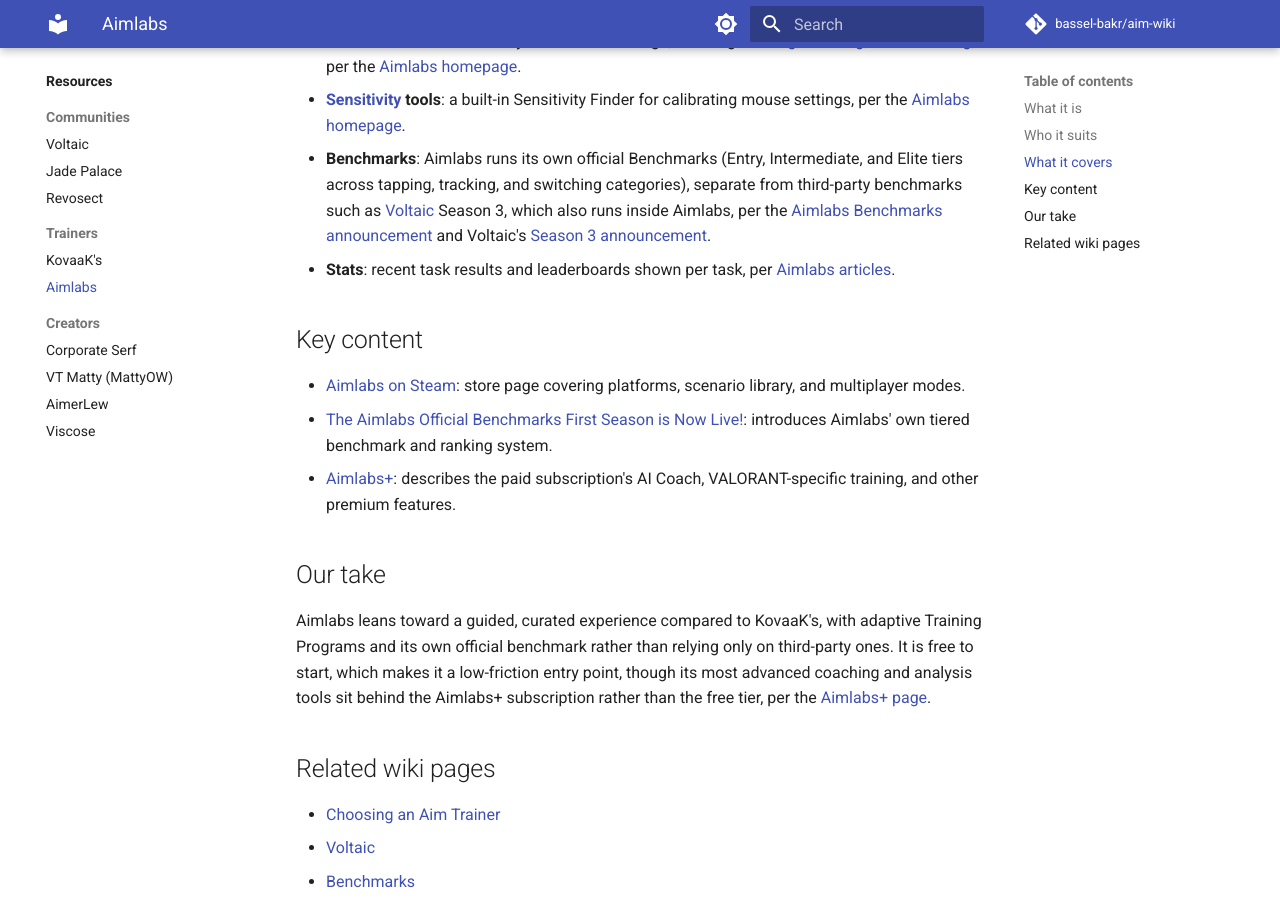
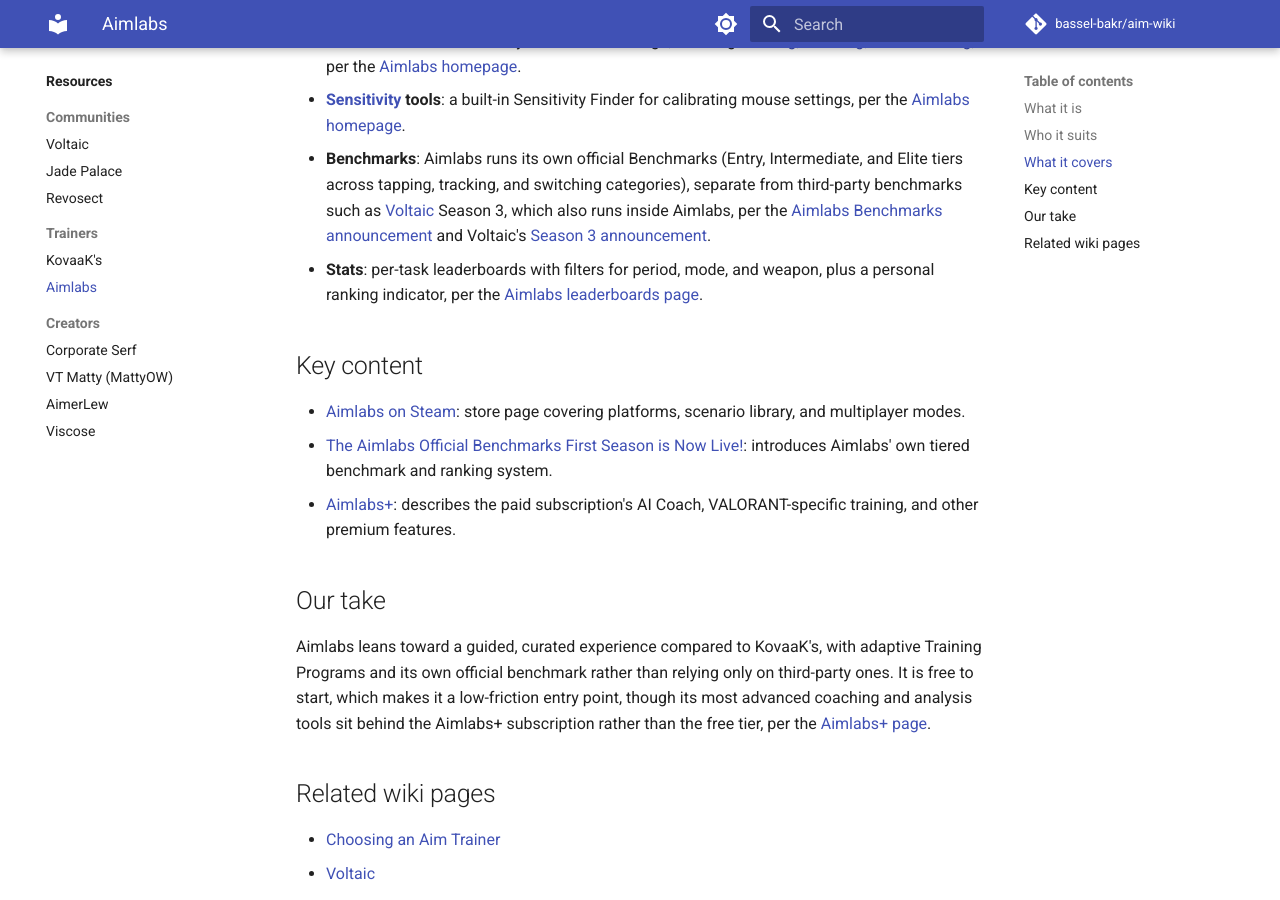
Before and after one commit to Bassel-Bakr/Aim, an MkDocs documentation site: the page built from docs/resources/trainers/aimlabs.md, in a window 1280 px wide and 900 px high, scrolled down 983 px. Built offline with MkDocs 1.6.1 and Material for MkDocs 9.7.7, drawn with Linux system fonts in a browser that asks for light colours; comment, search, counter and statistics services are not loaded.

Commit message:
docs: fix aimlabs stats claim source
Replace an unverified citation for per-task stats/leaderboards with
the Aimlabs leaderboards page, which was directly fetched and confirms
per-task leaderboards, filters, and a personal ranking indicator.

Co-Authored-By: Claude Sonnet 5 <noreply@anthropic.com>

```diff
--- a/docs/resources/trainers/aimlabs.md
+++ b/docs/resources/trainers/aimlabs.md
@@ -25,7 +25,7 @@ Players who want built-in, game-specific practice rather than assembling their o
 - **Game-specific training** for hundreds of FPS titles, including official partnership content for VALORANT and Tom Clancy's Rainbow Six Siege, covering [Clicking](../../skills/clicking.md), [Tracking](../../skills/tracking.md), and [Switching](../../skills/switching.md), per the [Aimlabs homepage](https://aimlabs.com/).
 - **[Sensitivity](../../getting-started/sensitivity.md) tools**: a built-in Sensitivity Finder for calibrating mouse settings, per the [Aimlabs homepage](https://aimlabs.com/).
 - **Benchmarks**: Aimlabs runs its own official Benchmarks (Entry, Intermediate, and Elite tiers across tapping, tracking, and switching categories), separate from third-party benchmarks such as [Voltaic](../communities/voltaic.md) Season 3, which also runs inside Aimlabs, per the [Aimlabs Benchmarks announcement](https://aimlabs.com/articles/aimlabs/the-aimlabs-official-benchmarks-first-season-is-now-live/) and Voltaic's [Season 3 announcement](https://blog.voltaic.gg/announcing-the-voltaic-season-3-aiming-benchmarks-beta-for-aimlabs/).
-- **Stats**: recent task results and leaderboards shown per task, per [Aimlabs articles](https://aimlabs.com/articles/aimlabs/it-came-from-the-workshop-our-second-look-at-trending-tasks-and-playlists-on-aimlabs/).
+- **Stats**: per-task leaderboards with filters for period, mode, and weapon, plus a personal ranking indicator, per the [Aimlabs leaderboards page](https://aimlabs.com/leaderboards).
 
 ## Key content
 
```
